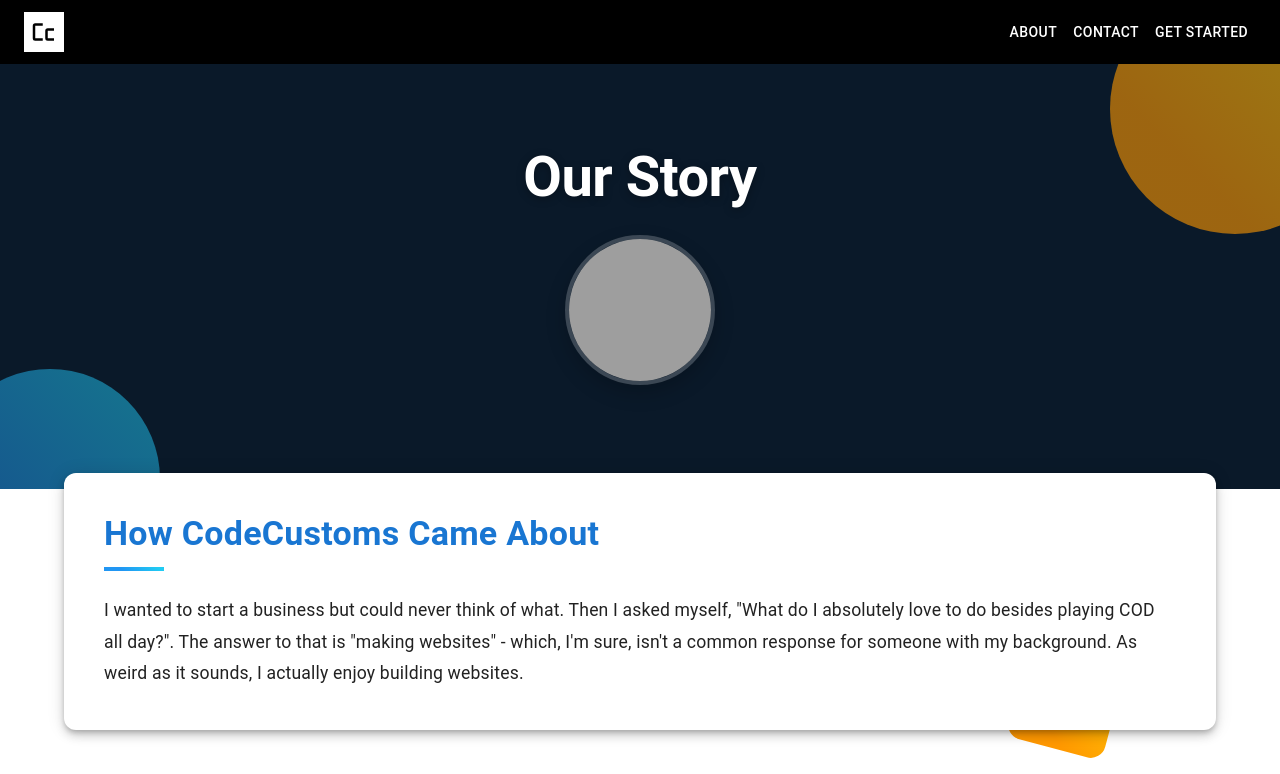
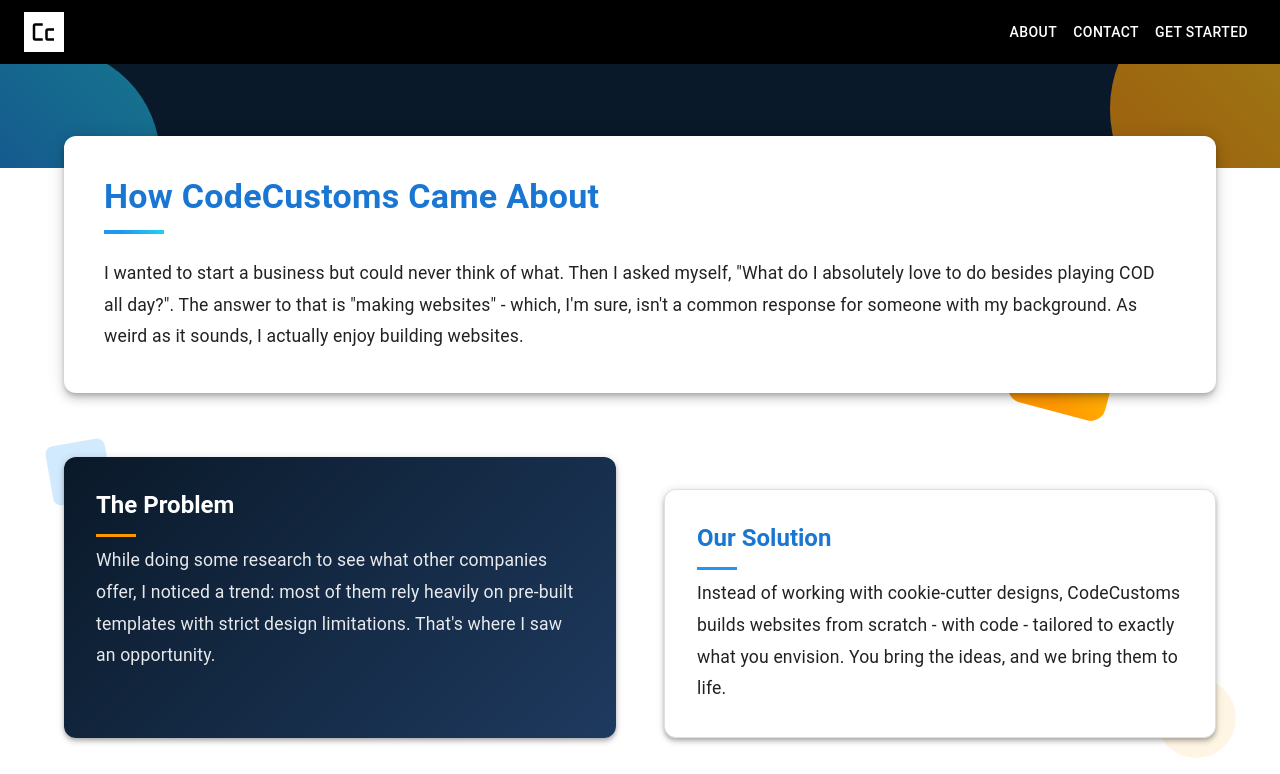
Before and after one commit to tjgray94/CodeCustoms, a Next.js app in the folder code-customs/: page /about in a window 1280 px wide. Shown: the top 774 px of the page. Built offline with nearby package versions, Linux system fonts and the light colour scheme; grey boxes are pictures that could not be loaded.

Commit message:
Updated Hero Section of About page

```diff
--- a/code-customs/src/app/about/page.tsx
+++ b/code-customs/src/app/about/page.tsx
@@ -13,8 +13,8 @@
           position: 'relative',
           overflow: 'hidden',
           color: 'white',
-          py: { xs: 8, md: 10 },
-          mb: 6
+          py: { xs: 4, md: 5 },
+          mb: 4
         }}
       >
         {/* Background elements */}
@@ -55,37 +55,14 @@
 
         <Container maxWidth="lg">
           <Box sx={{ textAlign: 'center' }}>
-            <Typography
-              variant="h2"
-              gutterBottom
+            <Box
               sx={{
-                fontWeight: 700,
-                fontSize: { xs: '2.2rem', sm: '3rem', md: '3.5rem' },
-                textShadow: '0 2px 10px rgba(0,0,0,0.3)'
-              }}
-            >
-              Our Story
-            </Typography>
-
-            <Box sx={{
                 maxWidth: '700px',
                 mx: 'auto',
                 mt: 3,
                 position: 'relative',
                 zIndex: 1
               }}>
-              <Avatar
-                sx={{
-                  width: 150,
-                  height: 150,
-                  border: '4px solid rgba(255,255,255,0.2)',
-                  boxShadow: '0 8px 20px rgba(0,0,0,0.2)',
-                  mx: 'auto',
-                  mb: 3
-                }}
-                alt="Founder"
-                src="/founder.jpg"
-              />
             </Box>
           </Box>
         </Container>
```
Lines whose indentation alone changed are shown as unchanged.
